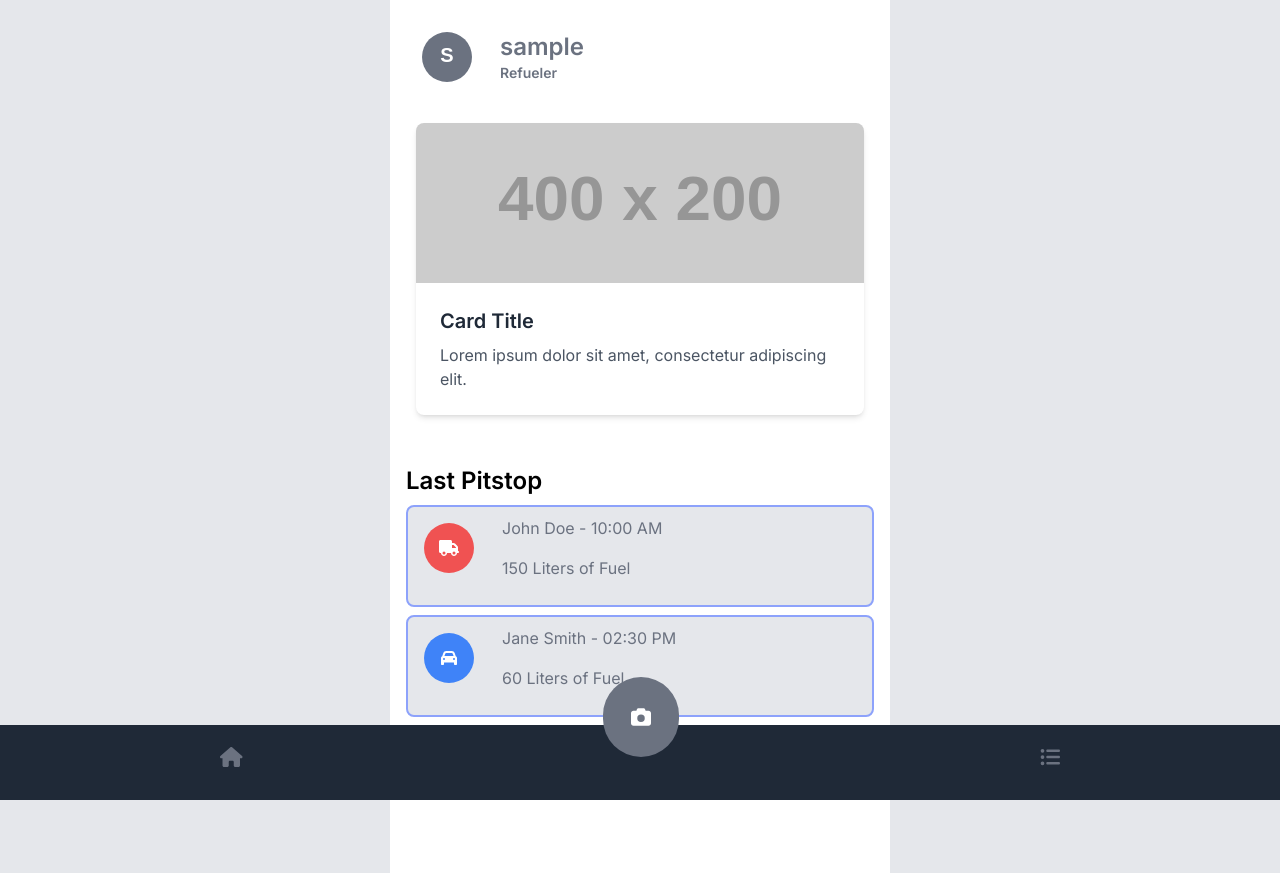
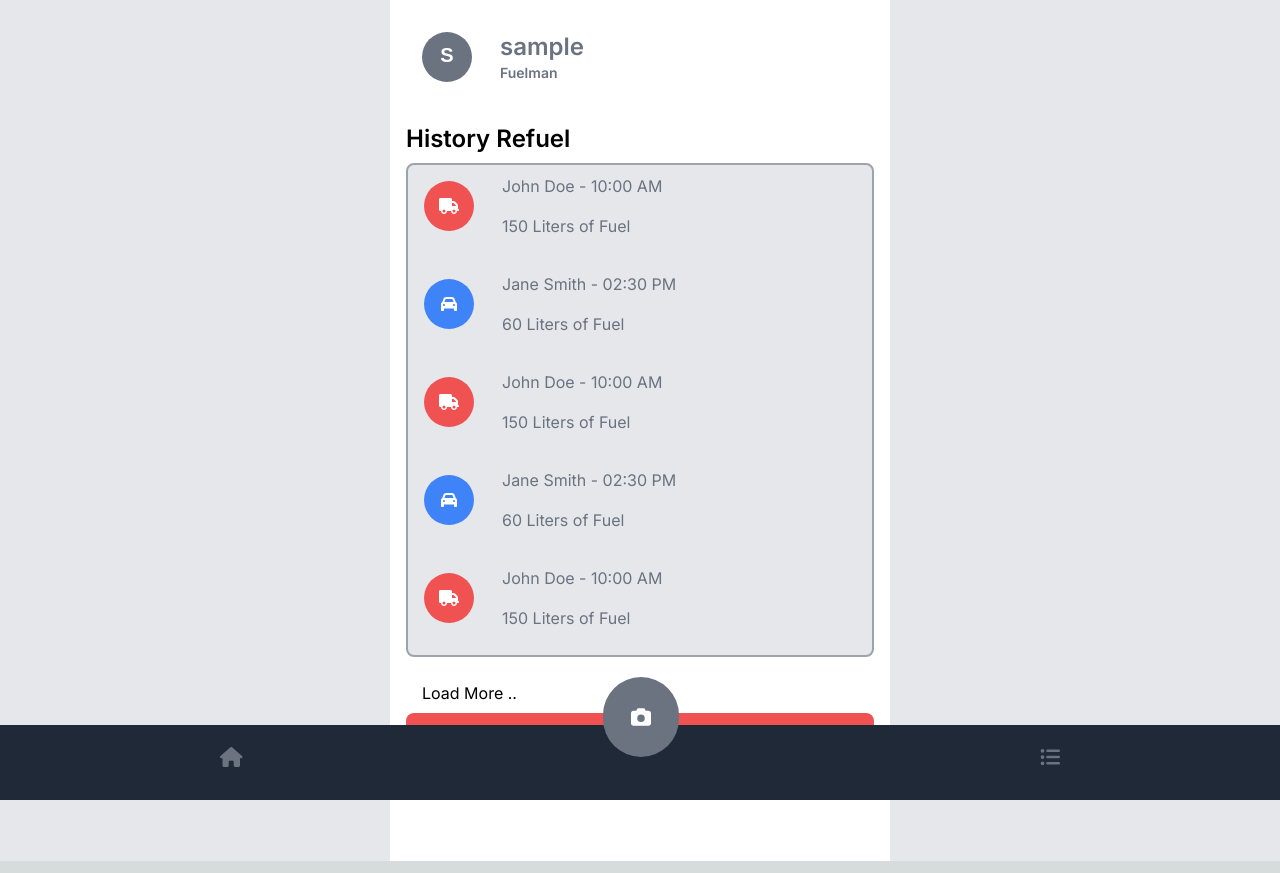
Before and after one commit to mohammadrafly/refueling-apps, a Next.js app: page /dashboard in a window 1280 px wide. Built offline with nearby package versions, Linux system fonts and the light colour scheme; sample sign-in values are in the browser's storage.

Commit message:
changing design

```diff
--- a/app/components/Header.tsx
+++ b/app/components/Header.tsx
@@ -56,7 +56,7 @@ const Header: React.FC<HeaderProps> = ({ username }) => {
                         {username}
                     </p>
                     <p className="text-sm font-semibold">
-                        Refueler
+                        Fuelman
                     </p>
                 </div>
             )}
--- a/app/components/LastRefuel.tsx
+++ b/app/components/LastRefuel.tsx
@@ -12,6 +12,10 @@ interface PitStop {
 }
 
 const pitStops: PitStop[] = [
+  { date: '2023-01-01', time: '10:00 AM', vehicleType: 'Dump Truck', refueler: 'John Doe', fuelAmount: 150 },
+  { date: '2023-01-05', time: '02:30 PM', vehicleType: 'Light Vehicle', refueler: 'Jane Smith', fuelAmount: 60 },
+  { date: '2023-01-01', time: '10:00 AM', vehicleType: 'Dump Truck', refueler: 'John Doe', fuelAmount: 150 },
+  { date: '2023-01-05', time: '02:30 PM', vehicleType: 'Light Vehicle', refueler: 'Jane Smith', fuelAmount: 60 },
   { date: '2023-01-01', time: '10:00 AM', vehicleType: 'Dump Truck', refueler: 'John Doe', fuelAmount: 150 },
   { date: '2023-01-05', time: '02:30 PM', vehicleType: 'Light Vehicle', refueler: 'Jane Smith', fuelAmount: 60 },
 ];
@@ -30,9 +34,9 @@ const vehicleTypeColors: Record<string, string> = {
   'Light Vehicle': 'bg-blue-500',
 };
 
-
 const LastRefuel: React.FC = () => {
   const [loading, setLoading] = useState(true);
+  const [displayedPitStops, setDisplayedPitStops] = useState(5);
 
   useEffect(() => {
     const timer = setTimeout(() => {
@@ -40,6 +44,10 @@ const LastRefuel: React.FC = () => {
     }, 3000);
     return () => clearTimeout(timer);
   }, []);
+
+  const handleLoadMore = () => {
+    setDisplayedPitStops(displayedPitStops + 5);
+  };
 
   return (
     <>
@@ -60,13 +68,12 @@ const LastRefuel: React.FC = () => {
         </>
       ) : (
         <>
-                    <h1 className="text-2xl font-semibold">Last Pitstop</h1>
-                    {pitStops.map((pitStop, index) => (
-                        <div key={index} className="flex items-center text-gray-500 bg-gray-200 rounded-lg border-2 border-indigo-400 mb-2 mt-2">
+          <h1 className="text-2xl font-semibold">History Refuel</h1>
+          <div className="text-gray-500 bg-gray-200 rounded-lg border-2 border-gray-400 mb-2 mt-2">
+            {pitStops.slice(0, displayedPitStops).map((pitStop, index) => (
+              <div key={index} className="flex items-center">
                 <Link href="#">
-                                <div
-                                    className="max-w-sm p-4 flex items-center"
-                                >
+                  <div className="max-w-sm p-4 flex items-center">
                     <div>
                       <div className={`${vehicleTypeColors[pitStop.vehicleType]} rounded-full w-[50px] h-[50px] mb-4 flex items-center justify-center`}>
                         {getVehicleIcon(pitStop.vehicleType)}
@@ -84,6 +91,15 @@ const LastRefuel: React.FC = () => {
                 </div>
               </div>
             ))}
+          </div>
+          {pitStops.length > displayedPitStops && (
+            <button
+              className="text-black px-4 py-2 rounded mt-2"
+              onClick={handleLoadMore}
+            >
+              Load More ..
+            </button>
+          )}
         </>
       )}
     </>
--- a/app/dashboard/page.tsx
+++ b/app/dashboard/page.tsx
@@ -60,7 +60,6 @@ const Page = () => {
             <Header username={username} />
           </>
         }
-          <Card />
           <LastRefuel />
           <div>
             {showLogoutAlert && (
--- a/app/page.tsx
+++ b/app/page.tsx
@@ -50,14 +50,14 @@ const Page = () => {
   return (
     <main className="flex items-center justify-center bg-gray-200">
       <div className="text-black w-[500px] min-h-screen bg-white flex items-center justify-center">
-        <div className="w-full p-4">
-          <div className="mt-4 md:mt-[50px] mb-4 md:mb-[50px] mx-auto font-semibold text-2xl flex items-center justify-center">
-            <span className="mr-2 text-2xl font-extrabold">Refueling Apps</span>
+        <div className="w-full p-6">
+          <div className="mt-4 md:mt-[50px] mb-4 md:mb-[50px] mx-auto font-semibold text-2xl flex items-left">
+            <span className="text-6xl font-extrabold">Welcome Back</span>
           </div>
-          <div className="flex items-center justify-center mb-4 md:mb-[50px]">
-            Gunakan akun refueling apps anda
+          <div className="flex items-left mb-4 text-lg font-semibold md:mb-[50px]">
+            Sign in to continue.
           </div>
-          <form className="p-2" onSubmit={saveMeToLocalStorage}>
+          <form onSubmit={saveMeToLocalStorage}>
             <div className="mb-5">
               <label className="text-sm">Username</label>
               <div className="mt-2">
```
Lines whose indentation alone changed are shown as unchanged.
